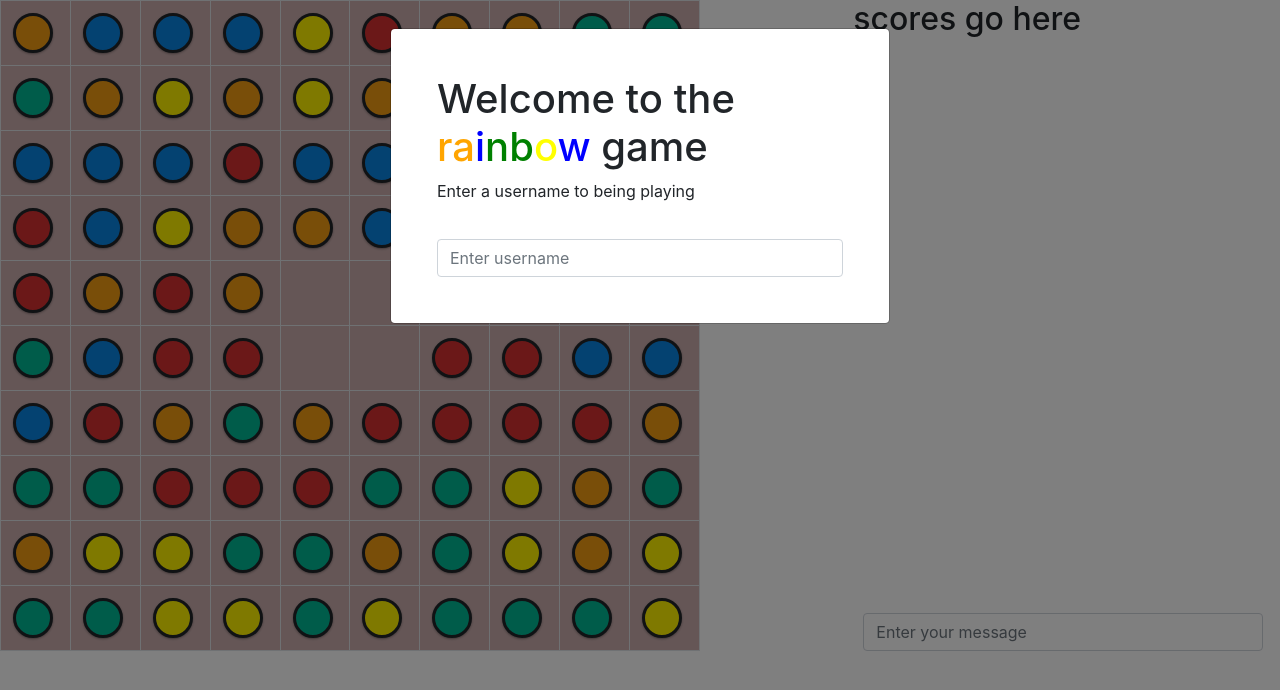
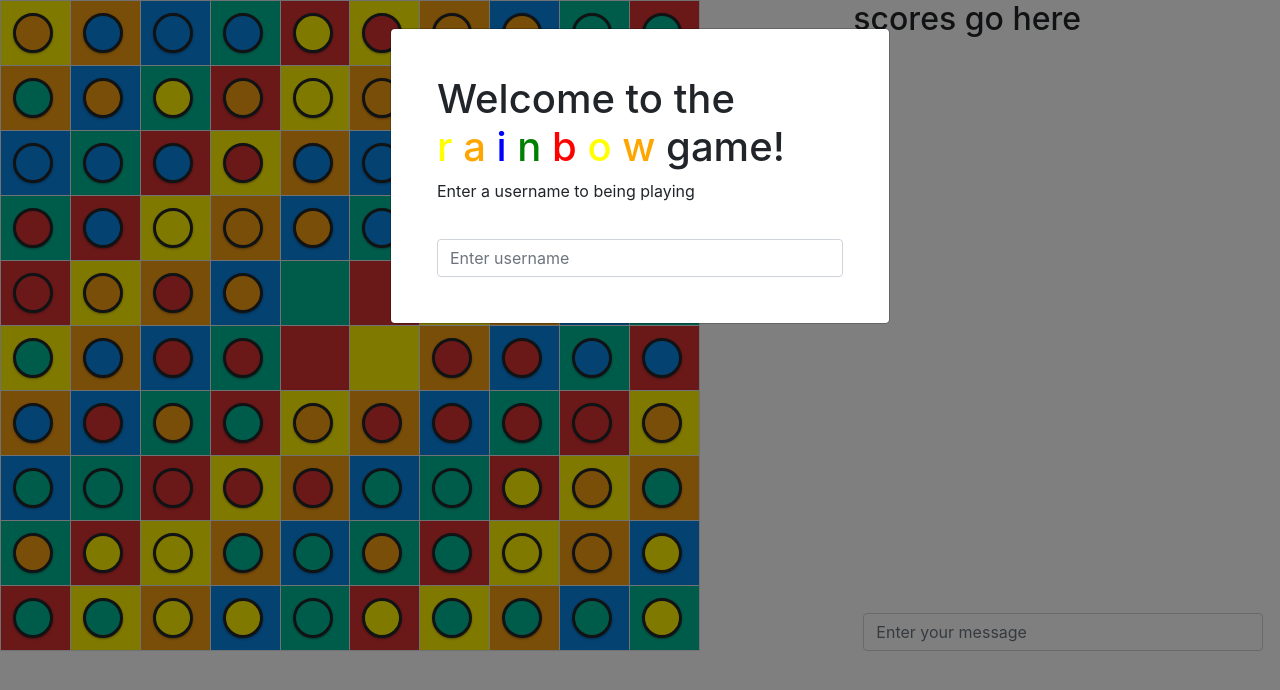
Before and after one commit to matthewtelayman/rainbow-game, a website with bundled scripts: page public/index.html in a window 1280 px wide. Built offline with nearby package versions, Linux system fonts and the light colour scheme.

Commit message:
added rainbow style to table

```diff
--- a/public/css/styles.css
+++ b/public/css/styles.css
@@ -75,10 +75,3 @@ li {
     padding: 5px;
     margin: 0px;
 }
-
-/*
-* Grid styles
-*/
-table.table-bordered td {
-    background-color: rgb(202, 173, 173);
-}
--- a/public/index.html
+++ b/public/index.html
@@ -43,9 +43,13 @@
         <div class="modal-dialog" role="document">
             <div class="modal-content">
                 <div class="modal-body">
-                    <h1>Welcome to the <span style="color:orange">ra</span><span style="color:blue">i</span><span
-                            style="color:green">nb</span><span style="color:yellow">o</span><span
-                            style="color:blue">w</span> game</h1>
+                    <h1>Welcome to the <br /><span style="color:yellow">r</span>
+                                       <span style="color:orange">a</span>
+                                       <span style="color:blue">i</span>
+                                       <span style="color:green">n</span>
+                                       <span style="color:red">b</span>
+                                       <span style="color:yellow">o</span>
+                                       <span style="color: orange">w</span> game!</h1>
                     <p>Enter a username to being playing</p>
                     <form action="" style="padding-top:20px;">
                         <div class="input-group">
--- a/public/js/main.js
+++ b/public/js/main.js
@@ -10,6 +10,11 @@ let globalSelectCheck = false;
 let selectedTile;
 let tokens = [];
 let selectingToken = false;
+let yellowIndexes = [0, 5, 14, 19, 23, 28, 32, 37, 41, 46, 50, 55, 64, 69, 73, 78, 82, 87, 91, 96];
+let orangeIndexes = [1, 6, 10, 15, 24, 29, 33, 38, 42, 47, 51, 56, 60, 65, 74, 79, 83, 88, 92, 97];
+let blueIndexes = [2, 7, 11, 16, 20, 25, 34, 39, 43, 48, 52, 57, 61, 66, 70, 75, 84, 89, 93, 98];
+let greenIndexes = [3, 8, 12, 17, 21, 26, 30, 35, 44, 49, 53, 58, 62, 67, 71, 76, 80, 85, 94, 99];
+let redIndexes = [4, 9, 13, 18, 22, 27, 31, 36, 40, 45, 54, 59, 63, 68, 72, 77, 81, 86, 90, 95];
 
 //Create board
 class Board {
@@ -29,6 +34,21 @@ class Board {
             for (let j = 0; j < this.numOfCols; j++) {
                 let td = document.createElement('td');
                 td.id = `tile-${counter}`;
+                if (yellowIndexes.includes(counter)) {
+                    td.className = `yellow tile`;
+                }
+                else if (orangeIndexes.includes(counter)) {
+                    td.className = `orange tile`;
+                }
+                else if (blueIndexes.includes(counter)) {
+                    td.className = `blue tile`;
+                }
+                else if (greenIndexes.includes(counter)) {
+                    td.className = `green tile`;
+                }
+                else if (redIndexes.includes(counter)) {
+                    td.className = `red tile`;
+                }
                 tr.appendChild(td);
                 counter++;
             }
@@ -50,6 +70,10 @@ class Board {
                 tile.appendChild(token);
             }
         }
+    }
+
+    getTileClassName() {
+
     }
 
     static isNotMiddleFourTiles(index) {
@@ -123,8 +147,6 @@ class Board {
 
         }
     }
-
-
 
     setTokenSelectionListener() {
         for (let i = 0; i < 100; i++) {
```
